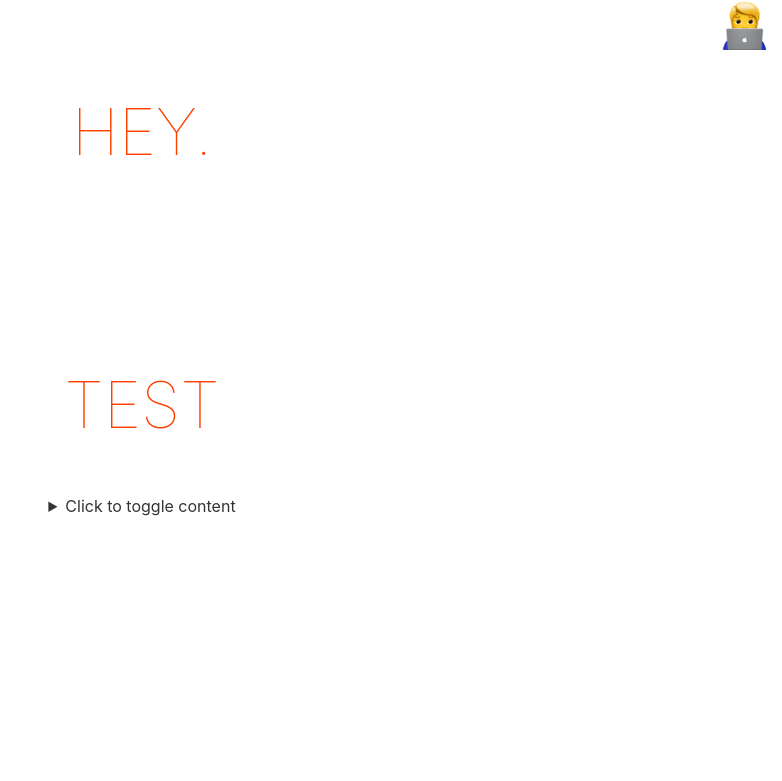
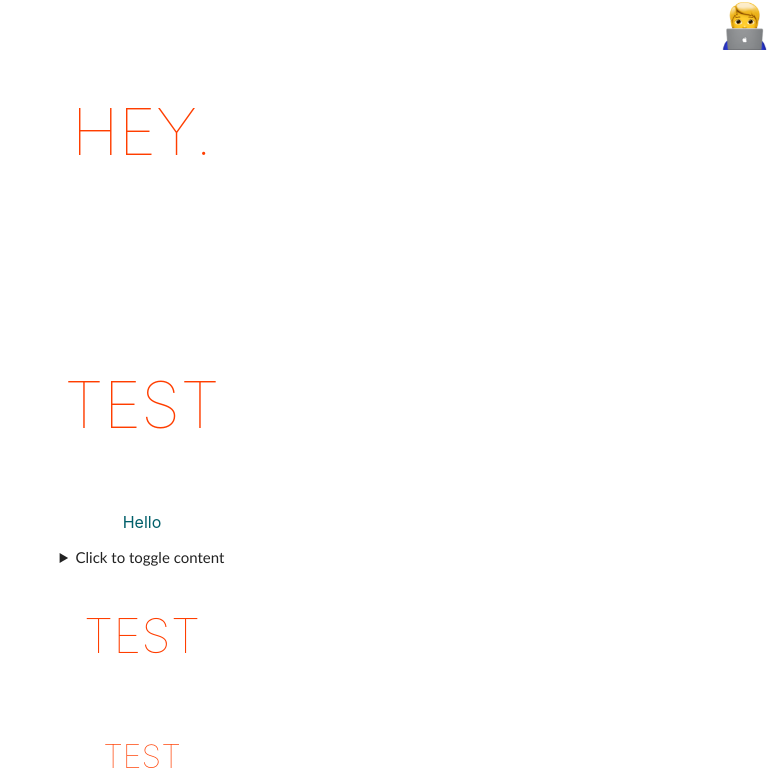
Before and after one commit to jleumz/about-me, a Svelte app: page / in a window 1280 px wide. Shown: the top 781 px of the page, without its empty margins (498-1280 px from the left). Built offline with nearby package versions, Linux system fonts and the light colour scheme.

Commit message:
[WIP] Adjusted global css and added toggle component

```diff
--- a/public/global.css
+++ b/public/global.css
@@ -1,3 +1,29 @@
+:root {
+  --global-background-color: #fff;
+  --global-text-color: #333;
+  --global-link-color: #005f6a;
+  --global-orange-color: #ff3e00;
+  /* Github actions colors */
+  --global-muted-grey-color: #57606a;
+  --global-grey-color: #24292f;
+}
+
+/* appearing new section */
+/* .build-in-scale-up {
+    opacity: 0;
+    transition: opacity .7s cubic-bezier(0.16, 1, 0.3, 1),transform .7s cubic-bezier(0.16, 1, 0.3, 1);
+    transform: scale(0.96) translateY(24px);
+} */
+
+/* .build-in-scale-up.build-in-animate {
+    opacity: 1;
+    transform: scale(1) translateY(0);
+} */
+
+html {
+  background-color: var(--global-background-color);
+}
+
 html,
 body {
   position: relative;
@@ -6,29 +32,62 @@ body {
 }
 
 body {
-    color: #333;
+  color: var(--global-text-color);
+  /* color: #005f6a; */
   margin: 0;
   /* padding: 8px; */
   box-sizing: border-box;
   /* font-family: 'Roboto Slab', serif; */
-    font-family: -apple-system, BlinkMacSystemFont, "Segoe UI", Roboto, Oxygen-Sans, Ubuntu, Cantarell, "Helvetica Neue", sans-serif;
+  font-family: -apple-system, BlinkMacSystemFont, "Segoe UI", Roboto,
+    Oxygen-Sans, Ubuntu, Cantarell, "Helvetica Neue", sans-serif;
 }
 
 a {
-    color: rgb(0, 100, 200);
+  /* color: rgb(0, 100, 200); */
   text-decoration: none;
+}
+
+a > p {
+  color: var(--global-link-color);
 }
 
 a:hover {
   text-decoration: underline;
+  text-decoration-color: var(--global-link-color);
+  opacity: 0.85;
 }
 
 a:visited {
   color: rgb(0, 80, 160);
 }
 
+a:active {
+  opacity: 0.6;
+}
+
 label {
   display: block;
+}
+
+h1 {
+  color: var(--global-orange-color);
+  text-transform: uppercase;
+  font-size: 4em;
+  font-weight: 100;
+}
+
+h2 {
+  color: var(--global-orange-color);
+  text-transform: uppercase;
+  font-size: 3em;
+  font-weight: 80;
+}
+
+h3 {
+  color: var(--global-orange-color);
+  text-transform: uppercase;
+  font-size: 2em;
+  font-weight: 70;
 }
 
 input,
--- a/src/App.svelte
+++ b/src/App.svelte
@@ -2,25 +2,30 @@
     export let name: string;
 </script>
 
+
+<header class="header-blur">
+    <nav>
+        <img src="icon.png" alt="logo" />
+    </nav>
+</header>
 <main>
-    <div class="header-blur">
-        <nav>
-            <img src="icon.png" alt="logo" />
-        </nav>
-    </div>
     <h1>Hey.</h1>
     <section>
         <h1>Test</h1>
-        <details>
+        <a href="https://www.google.com" target="_blank"><p>Hello</p></a>
+        <details class="basic">
             <summary>Click to toggle content</summary>
             <p>I am content</p>
         </details>
+        <h2>Test</h2>
+        <h3>Test</h3>
     </section>
     <section>
         <h1>Test</h1>
     </section>
     <section><h1>Test</h1></section>
 </main>
+<footer>Footer</footer>
 
 <style>
     main {
@@ -37,6 +42,22 @@
         z-index: 1;
     }
 
+    .basic {
+        font-family: 'Trebuchet MS', 'Lucida Sans Unicode', 'Lucida Grande', 'Lucida Sans', Arial, sans-serif;
+        font-size: 15px;
+        color: #222;
+    }
+
+    summary {
+        cursor: pointer;
+    }
+
+    /* change marker of toggle */
+    /* details[open] > summary::marker {
+        display: none;
+        content: "- ";
+    } */
+
     nav {
         display: flex;
         flex-direction: row;
@@ -49,13 +70,6 @@
         height: 50px;
         object-fit: fill;
         padding-right: 1vw;
-    }
-
-    h1 {
-        color: #ff3e00;
-        text-transform: uppercase;
-        font-size: 4em;
-        font-weight: 100;
     }
 
     section {
--- /dev/null
+++ b/src/components/Toggle.svelte
@@ -0,0 +1,6 @@
+<script>
+// TODO: create a toggle componente that takes a function as an argument.
+// Toggle should change appearance when triggering function for dark mode
+</script>
+
+<style></style>
```
Also changed, not shown: 2 other files (tests, documents, lock files or other folders). Lines whose indentation alone changed are shown as unchanged.
